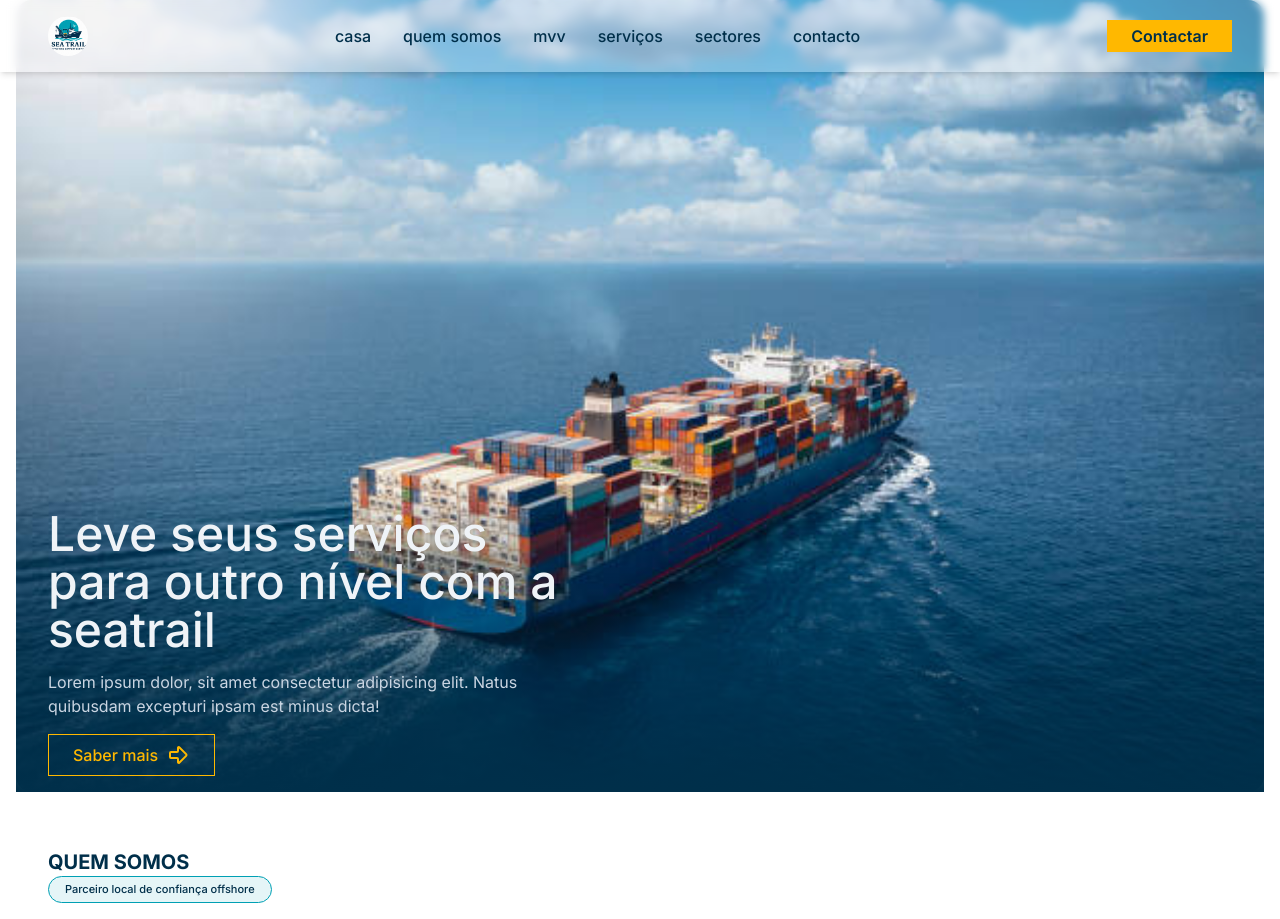
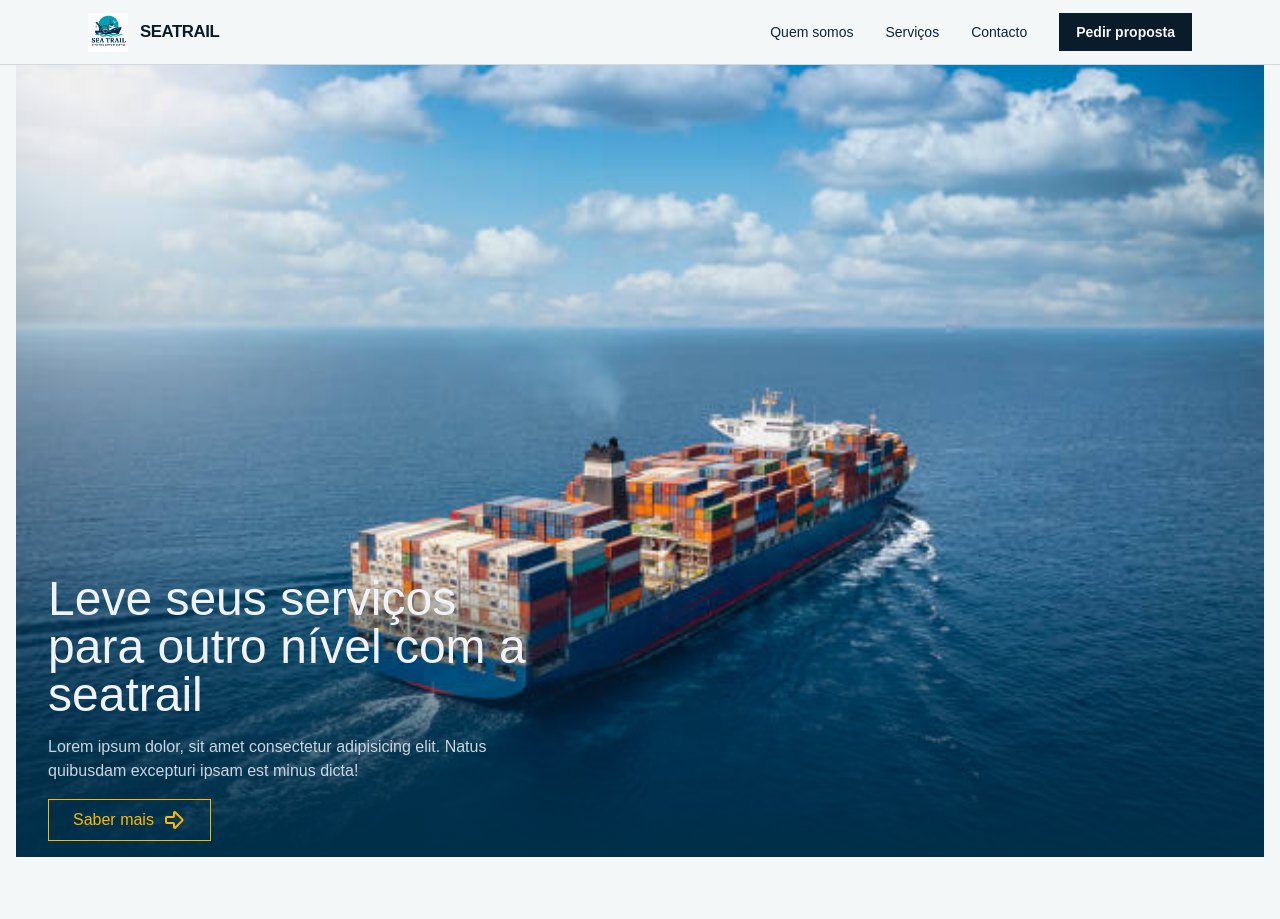
Before and after one commit to Ivandroo/Seatrail, a Next.js app: page / in a window 1280 px wide. Shown: the top 919 px of the page. Built offline with nearby package versions, Linux system fonts and the light colour scheme.

Commit message:
Alteração no header e na estrutura das páginas

```diff
--- /dev/null
+++ b/app/contactos/page.tsx
@@ -0,0 +1,11 @@
+import React from 'react'
+
+function page() {
+  return (
+    <section>
+        <h1> Pagina de teste </h1>
+    </section>
+  )
+}
+
+export default page
--- a/app/globals.css
+++ b/app/globals.css
@@ -1,8 +1,48 @@
 @import "tailwindcss";
+
+
+@theme inline {
+  --color-navy-950: var(--navy-950);
+  --color-navy-900: var(--navy-900);
+  --color-navy-800: var(--navy-800);
+  --color-teal-600: var(--teal-600);
+  --color-teal-500: var(--teal-500);
+  --color-teal-300: var(--teal-300);
+  --color-amber-500: var(--amber-500);
+  --color-fog-50: var(--fog-50);
+  --color-fog-100: var(--fog-100);
+  --font-display: "Archivo", Arial, sans-serif;
+  --font-body: "IBM Plex Sans", Arial, sans-serif;
+}
+
+:root {
+  --navy-950: #0a1c2a;
+  --navy-900: #0e2635;
+  --navy-800: #123241;
+  --teal-600: #1f7e8c;
+  --teal-500: #2b98a6;
+  --teal-300: #7fcdd6;
+  --amber-500: #e3a73c;
+  --fog-50: #f4f7f7;
+  --fog-100: #e8edee;
+  --line: rgba(10, 28, 42, 0.14);
+  --line-invert: rgba(244, 247, 247, 0.18);
+}
+
 * {
-    box-sizing: border-box;
-    scroll-behavior: smooth;
+  border-radius: 0 !important;
 }
+
+html {
+  scroll-behavior: smooth;
+}
+
+body {
+  background: var(--fog-50);
+  color: var(--navy-950);
+  font-family: var(--font-body), Arial, sans-serif;
+}
+
 @theme {
     --color-principal: #00a0b4;
     --color-secundaria: #002f4a;
--- a/app/layout.tsx
+++ b/app/layout.tsx
@@ -2,6 +2,7 @@ import type { Metadata } from "next";
 import "./globals.css";
 import { Inter } from 'next/font/google'
 import Header from "@/components/Header";
+import Nav from "@/components/Nav";
 
 const inter = Inter({
   subsets: ['latin'],
@@ -20,7 +21,7 @@ export default function RootLayout({ children }: LayoutProps<"/">) {
       className={`h-full antialiased ${inter.className}`}
     >
       <body className="min-h-full flex flex-col">
-        <Header />
+        <Nav />
         {children}
       </body>
     </html>
--- /dev/null
+++ b/app/sobre/page.tsx
@@ -0,0 +1,12 @@
+import React from 'react'
+
+function page() {
+  return (
+    <div>
+      <h1>Quem somos</h1>
+      <p>Somos uma empresa dedicada a fornecer os melhores serviços de transporte.</p>
+    </div>
+  )
+}
+
+export default page
--- a/components/Header.tsx
+++ b/components/Header.tsx
@@ -13,31 +13,24 @@ const Header = () => {
             className="w-10 rounded-full"
           />
         </div>
-        <nav className="hidden md:block">
+        <nav className="hidden md:flex items-center gap-4">
           <ul className="inline-flex py-2 px-6 items-center gap-4 font-medium lowercase text-secundaria">
             <li className="flex items-center px-2 transition-all duration-150 ease-in hover:translate-y-[-2px] ">
-              <Link href="">Casa</Link>
+              <Link href="/">Casa</Link>
             </li>
+
             <li className="flex items-center px-2 transition-all duration-150 ease-in hover:translate-y-[-2px] ">
-              <Link href="#whoweare">Quem somos</Link>
+              <Link href="/servicos">Serviços</Link>
             </li>
+
             <li className="flex items-center px-2 transition-all duration-150 ease-in hover:translate-y-[-2px] ">
-              <Link href="">MVV</Link>
-            </li>
-            <li className="flex items-center px-2 transition-all duration-150 ease-in hover:translate-y-[-2px] ">
-              <Link href="">Serviços</Link>
-            </li>
-            <li className="flex items-center px-2 transition-all duration-150 ease-in hover:translate-y-[-2px] ">
-              <Link href="">Sectores</Link>
-            </li>
-            <li className="flex items-center px-2 transition-all duration-150 ease-in hover:translate-y-[-2px] ">
-              <Link href="">Contacto</Link>
+              <Link href="/contactos">Contacto</Link>
             </li>
           </ul>
-        </nav>
           <button className="flex items-center px-6 py-1 bg-destaque text-base font-semibold text-secundaria cursor-pointer">
             Contactar
           </button>
+        </nav>
           <button className="md:hidden">
             <Menu />
           </button>
--- a/components/Husbandry.tsx
+++ b/components/Husbandry.tsx
@@ -2,6 +2,7 @@ import React from "react";
 import Image from "next/image";
 import { services } from "@/data/services";
 import { assistence } from "@/data/assistence";
+import SectionHeading from "./SectionHeading";
 
 const Husbandry = () => {
   return (
@@ -13,6 +14,7 @@ const Husbandry = () => {
         <span className="flex w-fit text-neve font-medium px-4 py-1 rounded-full border border-principal bg-neve/20 mb-6 text-[11px]">
           Conectando pessoas qualificadas com oportunidades
         </span>
+
         <div className="flex flex-col w-full gap-8 justify-between sm:grid sm:grid-cols-2 md:grid-cols-3">
           {assistence.map((service) => (
             <div
--- /dev/null
+++ b/components/Nav.tsx
@@ -0,0 +1,79 @@
+"use client";
+
+import Image from "next/image";
+import Link from "next/link";
+import { useState } from "react";
+
+const links = [
+  { href: "/sobre", label: "Quem somos" },
+  { href: "/servicos", label: "Serviços" },
+  { href: "/contactos", label: "Contacto" },
+];
+
+export default function Nav() {
+  const [open, setOpen] = useState(false);
+
+  return (
+    <header className="sticky top-0 z-50 border-b border-[var(--line)] bg-fog-50/95 backdrop-blur">
+      <div className="mx-auto flex max-w-6xl items-center justify-between px-6 py-3">
+        <Link href="/" className="flex items-center gap-3" onClick={() => setOpen(false)}>
+          <Image src="/logo.jpeg" alt="SEATRAIL" width={40} height={40} priority />
+          <span className="font-display text-[1.05rem] font-bold tracking-tight text-navy-950">
+            SEATRAIL
+          </span>
+        </Link>
+
+        <nav className="hidden items-center gap-8 md:flex">
+          {links.map((l) => (
+            <Link
+              key={l.href}
+              href={l.href}
+              className="relative py-1 text-sm font-medium text-navy-900 after:absolute after:bottom-0 after:left-0 after:h-[2px] after:w-0 after:bg-amber-500 after:transition-all after:duration-200 hover:after:w-full"
+            >
+              {l.label}
+            </Link>
+          ))}
+          <Link
+            href="/contacto"
+            className="border border-navy-950 bg-navy-950 px-4 py-2 text-sm font-semibold text-fog-50 transition-colors hover:bg-teal-600 hover:border-teal-600"
+          >
+            Pedir proposta
+          </Link>
+        </nav>
+
+        <button
+          className="flex flex-col gap-1.5 md:hidden"
+          aria-label="Abrir menu"
+          aria-expanded={open}
+          onClick={() => setOpen((v) => !v)}
+        >
+          <span className={`h-[2px] w-6 bg-navy-950 transition-transform ${open ? "translate-y-2 rotate-45" : ""}`} />
+          <span className={`h-[2px] w-6 bg-navy-950 transition-opacity ${open ? "opacity-0" : ""}`} />
+          <span className={`h-[2px] w-6 bg-navy-950 transition-transform ${open ? "-translate-y-2 -rotate-45" : ""}`} />
+        </button>
+      </div>
+
+      {open && (
+        <nav className="flex flex-col border-t border-[var(--line)] bg-fog-50 px-6 py-4 md:hidden">
+          {links.map((l) => (
+            <Link
+              key={l.href}
+              href={l.href}
+              className="border-b border-[var(--line)] py-3 text-sm font-medium text-navy-900"
+              onClick={() => setOpen(false)}
+            >
+              {l.label}
+            </Link>
+          ))}
+          <Link
+            href="/contacto"
+            className="mt-4 border border-navy-950 bg-navy-950 px-4 py-2 text-center text-sm font-semibold text-fog-50"
+            onClick={() => setOpen(false)}
+          >
+            Pedir proposta
+          </Link>
+        </nav>
+      )}
+    </header>
+  );
+}
--- /dev/null
+++ b/components/SectionHeading.tsx
@@ -0,0 +1,9 @@
+
+export default function SectionHeading({ title, subtitle }: { title: string; subtitle: string }) {
+  return (
+    <div className="max-w-2xl">
+        <span className="text-secundaria font-semibold text-xs ">{subtitle}</span>
+        <h1 className="text-3xl text-secundaria font-display font-bold leading-tight md:text-4xl"> {title} </h1>
+    </div>
+  )
+}
--- a/components/Services.tsx
+++ b/components/Services.tsx
@@ -6,8 +6,9 @@ function Services() {
   return (
     <section>
         <div className="px-4 sm:px-8 md:px-12">
-            <h1 className="text-xl text-secundaria font-bold uppercase"> Nossos serviços</h1>
-            <span className="flex w-fit text-secundaria font-medium px-4 py-1 rounded-full border border-principal bg-principal/10 mb-6 text-[11px]"> Suporte integrado com um parceiro confiável </span>
+
+            <span className="flex w-fit text-secundaria font-medium text-base ">Nossos serviços  </span>
+            <h1 className="text-3xl text-secundaria font-bold uppercase"> Suporte integrado com um parceiro confiável</h1>
             <div className="flex flex-col w-full gap-8 justify-between sm:grid sm:grid-cols-2 md:grid-cols-3">
                 {services.map((service) => (
                     <div key={service.title} className="flex flex-col justify-between shadow p-2 hover:shadow-secundaria/30 transition-all ease-in-out">
--- a/components/Whoweare.tsx
+++ b/components/Whoweare.tsx
@@ -8,6 +8,7 @@ import {
   useSpring,
 } from "framer-motion";
 import { Phone } from "lucide-react";
+import SectionHeading from "./SectionHeading";
 
 interface WordProps {
   children: string;
@@ -52,10 +53,9 @@ const Whoweare = () => {
     <section>
       <div className="px-4 sm:px-8 md:px-12">
         <div className="flex flex-col ">
-          <h1 className="text-xl text-secundaria font-bold uppercase">
-            Quem somos
-          </h1>
-          <span className="flex w-fit text-secundaria font-medium px-4 py-1 rounded-full border border-principal bg-principal/10 mb-4 text-[11px]"> Parceiro local de confiança offshore </span>
+
+          <SectionHeading title="" subtitle="Quem somos" />
+
           <div
             style={{ minHeight: "100vh" }}
             className="flex flex-col gap-6 justify-start items-start text-center"
```
Also changed, not shown: app/servicos/page.tsx (added, +42 -0 lines).
